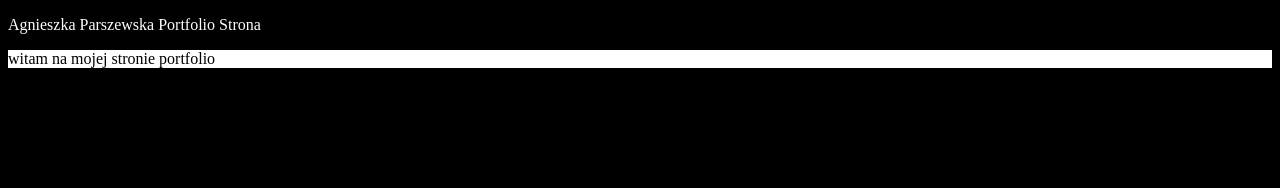
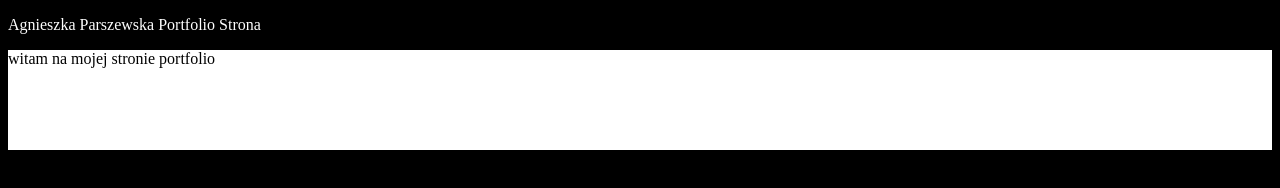
Before and after one commit to ParAgnieszka/AParszewska, a plain HTML site: page index.html in a window 1280 px wide. Drawn offline with Linux system fonts and the light colour scheme.

Commit message:
wysokosc div

```diff
--- a/style.css
+++ b/style.css
@@ -8,4 +8,6 @@ body{
 div{
     background-color: #fff;
     color: #000;
+    width: 100%;
+    height: 100px;
 }
```
